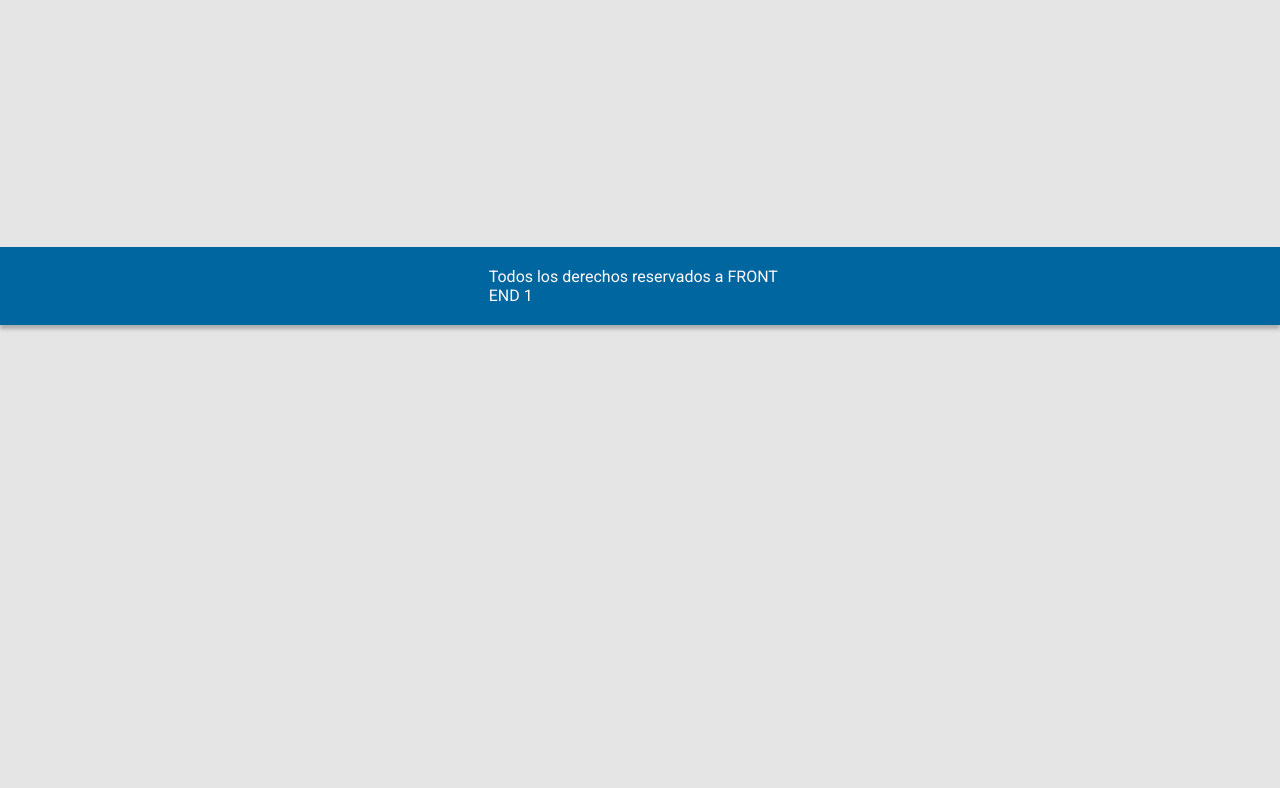
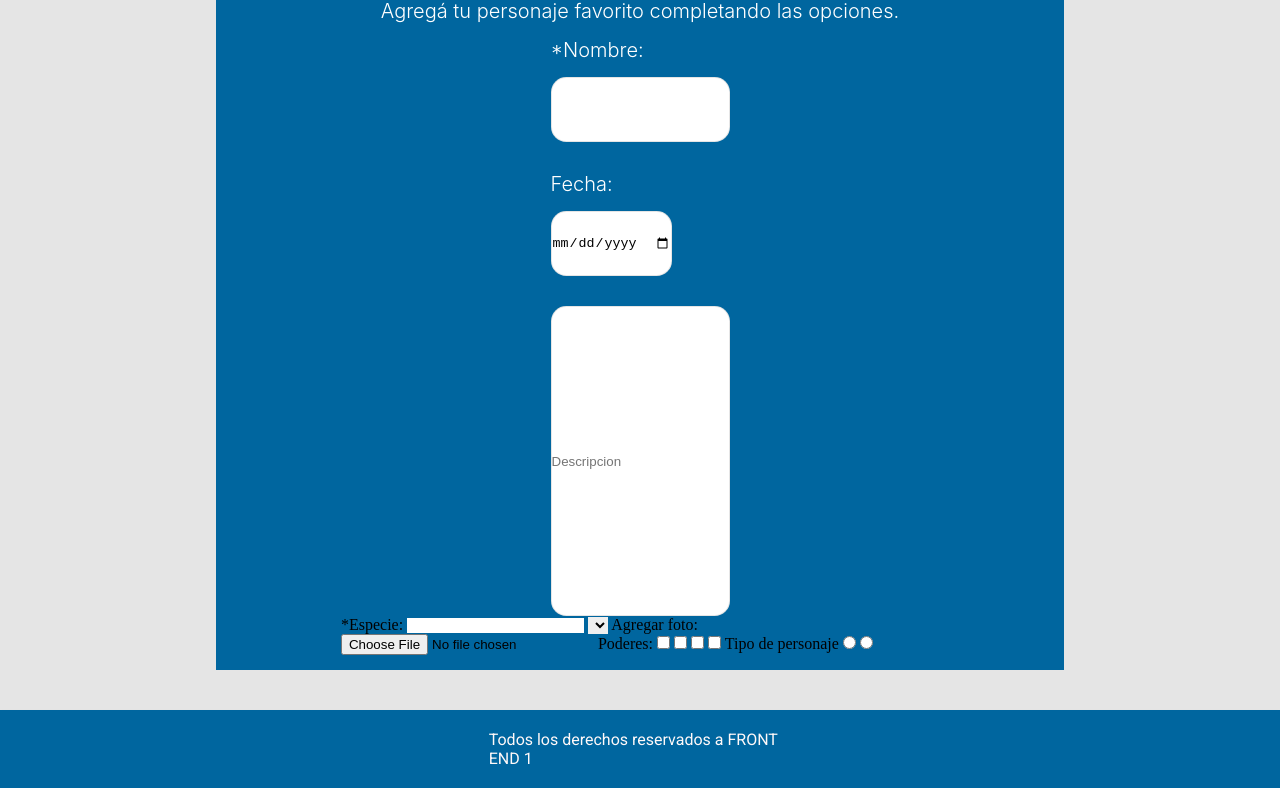
Before and after one commit to nikoam3/Front_End_1, a plain HTML site: page Mod_2/CSS/ejercicios/Clase_10/views/agregar_super.html in a window 1280 px wide. Shown: the part 262-1050 px from the top of the page. Before the commit the page ends 800 px from the top, so only its background shows below. Drawn offline with Linux system fonts and the light colour scheme.

Commit message:
mejoras en agregar_super.html

```diff
--- a/Mod_2/CSS/ejercicios/Clase_10/css/style.css
+++ b/Mod_2/CSS/ejercicios/Clase_10/css/style.css
@@ -44,7 +44,6 @@ body header section.log a{
     color: #FFFFFF;
     text-decoration: none;
 }
-
 body main{
     /*position: relative;
     width: 960px;
@@ -58,7 +57,7 @@ body main img.boton{
     left: 92.5%;
     top: 75%
 }
-body main div{
+body main.index div{
     display: flex;
     flex-wrap: wrap;
     justify-content: space-around;
@@ -84,7 +83,6 @@ body main div article img.like{
     top: 3%;
     left: 6%;
 }
-
 body main div article img.perfil{
     position: absolute;
     top: 25%;
@@ -120,13 +118,11 @@ body main div article button{
     background-color: #00669F;
     color: #F3F3F3;
 }
-
 body footer{
     background: #00669F;
     box-shadow: 0px 4px 4px rgba(0, 0, 0, 0.25);
     padding: 20px 38.18vw;
 }
-
 body footer span{
     font-family: Roboto;
     font-size: 16px;
@@ -134,3 +130,62 @@ body footer span{
     text-align: center;
     color: #FFF9F9;
 }
+
+/* DESDE AQUI, agregar_super.html*/
+
+main.agre_super{
+    padding: 40px 16.87vw 40px 16.87vw;
+}
+main div.principal{
+    display: flex;
+    flex-direction: column;
+    align-items: center;
+    /*min-width: 955px;
+    width: 66.31vw;*/
+    padding: 5px 125px 15px 125px;
+    background-color: #00669F;
+}
+main div.principal h2{
+    font-family: 'Inter';
+    font-weight: 700;
+    font-size: 40px;
+    line-height: 72px;
+    /*text-align: center;*/
+    color: #FBFFFD;
+}
+main div.principal p{
+    font-family: 'Inter';
+    font-weight: 300;
+    font-size: 20px;
+    line-height: 14px;
+    padding-bottom: 20px;
+    color: #FFFFFF;
+}
+main div.principal div.derecho{
+    display: flex;
+    flex-direction: column;
+    justify-content: start;
+}
+main div.principal div.derecho form label{
+    font-family: 'Inter';
+    font-style: normal;
+    font-weight: 300;
+    font-size: 20px;
+    line-height: 24px;
+    color: #FFFFFF;
+}
+main div.principal div.derecho form input[type=text], input[type=date]{
+    background: #FFFFFF;
+    height: 65px;
+    border: 1.53407px solid rgba(0, 0, 0, 0.1);
+    box-sizing: border-box;
+    border-radius: 15.3407px;
+    margin: 15px 0px 30px 0px;
+}
+main div.principal div.derecho form input[type=textarea]{
+    height: 310px;
+    background: #FFFFFF;
+    border: 1.53407px solid rgba(0, 0, 0, 0.1);
+    box-sizing: border-box;
+    border-radius: 15.3407px;
+}
--- a/Mod_2/CSS/ejercicios/Clase_10/views/agregar_super.html
+++ b/Mod_2/CSS/ejercicios/Clase_10/views/agregar_super.html
@@ -27,8 +27,53 @@
             </section>
     </header>
 
-    <main>
+    <main class="agre_super">
+        <div class="principal">
+            <h2>Añadí a tu súper!</h2>
+            <p>Agregá tu personaje favorito completando las opciones.</p>
+            <div class="derecho">
+                <form method="post" action="">
+                    <label for="nombre">*Nombre:</label>
+                    <br>
+                    <input type="text" name="nombre" id="nombre">
+                    <br>
+                    <label for="fecha">Fecha:</label>
+                    <br>
+                    <input type="date" name="fecha" id="fecha">
+                    <br>
+                    <input type="textarea" name="descripcion" placeholder="Descripcion">
+                </form>
+            </div>
 
+            <div class="izquierdo">
+                <form method="post" action="">
+                    <label for="especie">*Especie:</label>
+                    <input type="text" name="especie" id="especie">
+                    <select id="especie">
+                        <option value="1"></option>
+                        <option value="2"></option>
+                        <option value="3"></option>
+                    </select>
+                    <label for="foto">Agregar foto:</label>
+                    <input type="file" name="foto" id="foto">
+
+                    <label for="poderes">Poderes:</label>
+                    <input type="checkbox" name="poderes" id="poderes" value="Volar">
+                    <input type="checkbox" name="poderes" id="poderes" value="Superintelingencia">
+                    <input type="checkbox" name="poderes" id="poderes" value="Vista de rayos láser">
+                    <input type="checkbox" name="poderes" id="poderes" value="Billetera gorda">
+
+                    <label for="tipo">Tipo de personaje</label>
+                    <input type="radio" name="tipo" id="tipo" value="Heroe / Heroína">
+                    <input type="radio" name="tipo" id="tipo" value="Villano / Villana">
+                </form>
+            </div>
+
+            <div class="tercer">
+
+            </div>
+
+        </div>
     </main>
 
     <footer>
```
Also changed, not shown: Mod_2/CSS/ejercicios/Clase_10/index.html (+1 -1 lines).
